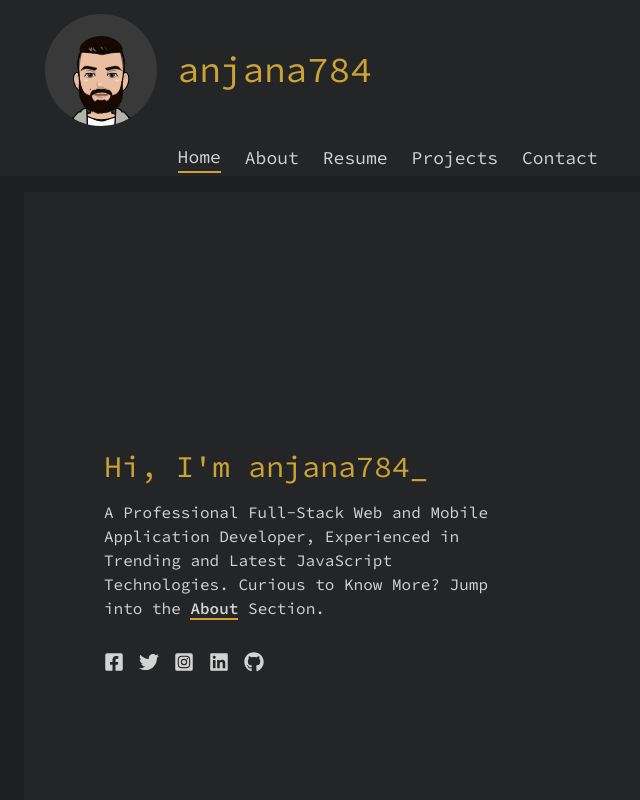
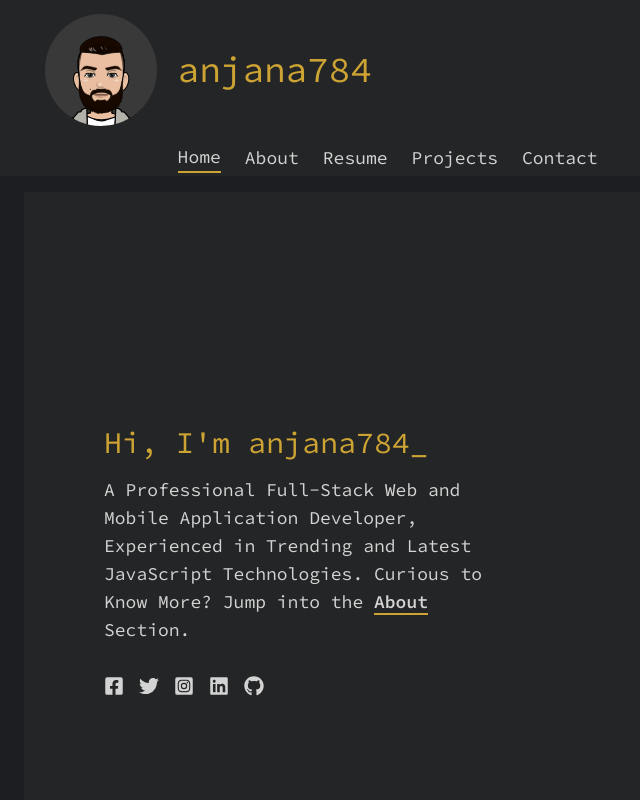
Before and after one commit to anjana784/blog, a Next.js app: page / in a window 1280 px wide. Shown: the top 800 px of the page, without its empty margins (136-776 px from the left). Built offline with nearby package versions, Linux system fonts and the light colour scheme.

Commit message:
changed text size in home screen

```diff
--- a/app/Components/Home/index.tsx
+++ b/app/Components/Home/index.tsx
@@ -38,7 +38,7 @@ const Home: FC = () => {
                 {startHome && (
                   <>
                     <motion.h2
-                      className="text-primaryWhite mt-4 w-full 2xl:w-full xl:w-full lg:w-full md:w-4/5 sm:w-4/5 xsm:w-4/5"
+                      className="text-primaryWhite mt-4 w-full 2xl:w-full xl:w-full lg:w-full md:w-4/5 sm:w-4/5 xsm:w-4/5 text-lg 2xl:text-lg xl:text-lg lg:text-lg md:text-base sm:text-base xsm:text-base"
                       initial={{ opacity: 0 }}
                       animate={{ opacity: 1 }}
                       transition={{ duration: 2, delay: 1 }}
```
